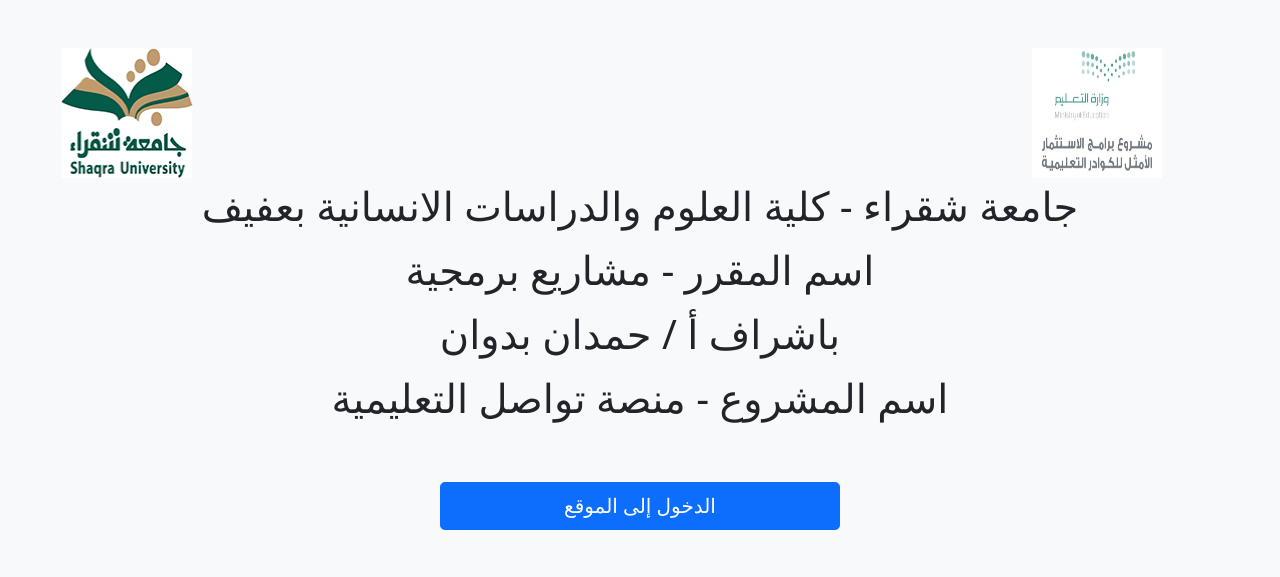
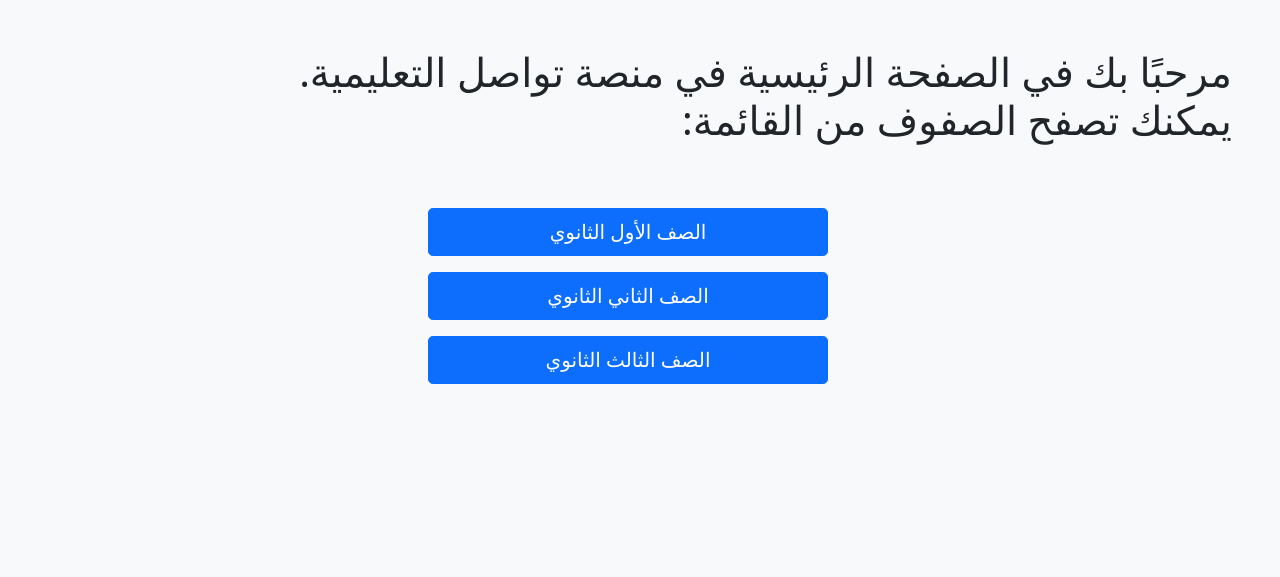
Before and after one commit to Abdelmasieh01/tawasol, a Django app: page / in a window 1280 px wide. Shown: the part 56-633 px from the top of the page. Run offline with Django 4.2, Linux system fonts and the light colour scheme.

Commit message:
Editing some changes

```diff
--- a/main/urls.py
+++ b/main/urls.py
@@ -3,7 +3,6 @@ from . import views
 
 urlpatterns = [
     path('', views.index, name='index'),
-    path('home/', views.home, name='home'),
     path('class/<int:pk>/', views.class_view, name='class'),
     path('student/<int:pk>/', views.student_view, name='student'),
     path('add-student', views.add_student, name='add-student'),
--- a/main/views.py
+++ b/main/views.py
@@ -9,9 +9,6 @@ from .forms import StudentForm, GradesForm, AttendanceForm
 # Create your views here.
 def index(request):
     return render(request, 'main/index.html',)
-
-def home(request):
-    return render(request, 'main/home.html',)
 
 def class_view(request, pk):
     class_object = get_object_or_404(Class, pk=pk)
--- a/templates/main/home.html
+++ /dev/null
@@ -1,70 +0,0 @@
-<html dir="rtl" lang="ar">
-{% block title %}
-<title>منصة تواصل التعليمية</title>
-{% endblock %}
-
-{% load static %}
-<link rel="stylesheet" href="https://cdn.jsdelivr.net/npm/bootstrap@5.0.2/dist/css/bootstrap.rtl.min.css"
-  integrity="sha384-gXt9imSW0VcJVHezoNQsP+TNrjYXoGcrqBZJpry9zJt8PCQjobwmhMGaDHTASo9N" crossorigin="anonymous">
-<script src="https://cdn.jsdelivr.net/npm/bootstrap@5.1.2/dist/js/bootstrap.bundle.min.js"
-  integrity="sha384-kQtW33rZJAHjgefvhyyzcGF3C5TFyBQBA13V1RKPf4uH+bwyzQxZ6CmMZHmNBEfJ" crossorigin="anonymous"></script>
-
-<body class="bg-light">
-  {% block navbar %}
-  <nav class="navbar navbar-light" style="background-color: #e3f2fd;">
-    <div class="container-fluid">
-      <a class="navbar-brand" href="#">منصة تواصل التعليمية</a>
-      <button class="navbar-toggler" type="button" data-bs-toggle="collapse" data-bs-target="#navbarNavDropdown"
-        aria-controls="navbarNavDropdown" aria-expanded="false" aria-label="Toggle navigation">
-        <span class="navbar-toggler-icon"></span>
-      </button>
-      <div class="collapse navbar-collapse" id="navbarNavDropdown">
-        <ul class="navbar-nav">
-          <li class="nav-item">
-            <a class="nav-link" aria-current="page" href="{% url 'home' %}">الصفحة الرئيسية</a>
-          </li>
-          <li class="nav-item dropdown">
-            <a class="nav-link dropdown-toggle" href="#" id="navbarDropdownMenuLink" role="button"
-              data-bs-toggle="dropdown" aria-expanded="false">
-              إضافة
-            </a>
-            <ul class="dropdown-menu" aria-labelledby="navbarDropdownMenuLink">
-              <li><a class="dropdown-item" href="{% url 'add-student' %}">إضافة طالب</a></li>
-              <li><a class="dropdown-item" href="{% url 'add-attendance' %}">إضافة بيانات حضور</a></li>
-              <li><a class="dropdown-item" href="{% url 'add-grades' %}">إضافة درجات طالب</a></li>
-            </ul>
-          </li>
-        </ul>
-      </div>
-    </div>
-  </nav>
-  {% endblock %}
-
-  {% block header %}
-  <h1 class="p-5">مرحبًا بك في الصفحة الرئيسية في منصة تواصل التعليمية.
-    <br>يمكنك تصفح الصفوف من القائمة:
-  </h1>
-  {% endblock %}
-
-  {% block content %}
-  <div class="container px-2">
-    <div class="row justify-content-center">
-      <div class="py-2 text-center" style="width: 25rem">
-        <a href="{% url 'class' 1 %}" class="btn btn-primary btn-lg py-2" style="width: 25rem">الصف الأول الثانوي</a>
-      </div>
-    </div>
-    <div class="row justify-content-center">
-      <div class="py-2" style="width: 25rem">
-        <a href="{% url 'class' 2 %}" class="btn btn-primary btn-lg py-2" style="width: 25rem">الصف الثاني الثانوي</a>
-      </div>
-    </div>
-    <div class="row justify-content-center">
-      <div class="py-2" style="width: 25rem">
-        <a href="{% url 'class' 3 %}" class="btn btn-primary btn-lg py-2" style="width: 25rem">الصف الثالث الثانوي</a>
-      </div>
-    </div>
-  </div>
-  {% endblock %}
-</body>
-
-</html>
--- a/templates/main/index.html
+++ b/templates/main/index.html
@@ -1,30 +1,70 @@
-{% extends "main/home.html" %}
-{% block header %}
+<html dir="rtl" lang="ar">
+{% block title %}
+<title>منصة تواصل التعليمية</title>
 {% endblock %}
+
 {% load static %}
-{% block content %}
-<div class="container p-5">
-    <div class="row justify-content-between">
-        <div class="col-4">
-            <img src="/files/dep.jpg" width="130px" height="130px">
-        </div>
-        <div class="col-4">
-            <img src="/files/uni.png" width="416px" height="130px">
-        </div>
+<link rel="stylesheet" href="https://cdn.jsdelivr.net/npm/bootstrap@5.0.2/dist/css/bootstrap.rtl.min.css"
+  integrity="sha384-gXt9imSW0VcJVHezoNQsP+TNrjYXoGcrqBZJpry9zJt8PCQjobwmhMGaDHTASo9N" crossorigin="anonymous">
+<script src="https://cdn.jsdelivr.net/npm/bootstrap@5.1.2/dist/js/bootstrap.bundle.min.js"
+  integrity="sha384-kQtW33rZJAHjgefvhyyzcGF3C5TFyBQBA13V1RKPf4uH+bwyzQxZ6CmMZHmNBEfJ" crossorigin="anonymous"></script>
+
+<body class="bg-light">
+  {% block navbar %}
+  <nav class="navbar navbar-light" style="background-color: #e3f2fd;">
+    <div class="container-fluid">
+      <a class="navbar-brand" href="#">منصة تواصل التعليمية</a>
+      <button class="navbar-toggler" type="button" data-bs-toggle="collapse" data-bs-target="#navbarNavDropdown"
+        aria-controls="navbarNavDropdown" aria-expanded="false" aria-label="Toggle navigation">
+        <span class="navbar-toggler-icon"></span>
+      </button>
+      <div class="collapse navbar-collapse" id="navbarNavDropdown">
+        <ul class="navbar-nav">
+          <li class="nav-item">
+            <a class="nav-link" aria-current="page" href="{% url 'index' %}">الصفحة الرئيسية</a>
+          </li>
+          <li class="nav-item dropdown">
+            <a class="nav-link dropdown-toggle" href="#" id="navbarDropdownMenuLink" role="button"
+              data-bs-toggle="dropdown" aria-expanded="false">
+              إضافة
+            </a>
+            <ul class="dropdown-menu" aria-labelledby="navbarDropdownMenuLink">
+              <li><a class="dropdown-item" href="{% url 'add-student' %}">إضافة طالب</a></li>
+              <li><a class="dropdown-item" href="{% url 'add-attendance' %}">إضافة بيانات حضور</a></li>
+              <li><a class="dropdown-item" href="{% url 'add-grades' %}">إضافة درجات طالب</a></li>
+            </ul>
+          </li>
+        </ul>
+      </div>
+    </div>
+  </nav>
+  {% endblock %}
+
+  {% block header %}
+  <h1 class="p-5">مرحبًا بك في الصفحة الرئيسية في منصة تواصل التعليمية.
+    <br>يمكنك تصفح الصفوف من القائمة:
+  </h1>
+  {% endblock %}
+
+  {% block content %}
+  <div class="container px-2">
+    <div class="row justify-content-center">
+      <div class="py-2 text-center" style="width: 25rem">
+        <a href="{% url 'class' 1 %}" class="btn btn-primary btn-lg py-2" style="width: 25rem">الصف الأول الثانوي</a>
+      </div>
     </div>
     <div class="row justify-content-center">
-        <h1 class="text-center py-1">جامعة شقراء - كلية العلوم والدراسات الانسانية بعفيف</h1>
-        <br>
-        <h1 class="text-center py-1">اسم المقرر - مشاريع برمجية</h1>
-        <br>
-        <h1 class="text-center py-1">باشراف أ / حمدان بدوان</h1>
-        <br>
-        <h1 class="text-center py-1">اسم المشروع - منصة تواصل التعليمية</h1>
+      <div class="py-2" style="width: 25rem">
+        <a href="{% url 'class' 2 %}" class="btn btn-primary btn-lg py-2" style="width: 25rem">الصف الثاني الثانوي</a>
+      </div>
     </div>
-    <div class="row justify-content-center py-5">
-        <div class="text-center">
-            <a href="{% url 'home' %}" class="btn btn-lg btn-primary" style="width:25rem">الدخول إلى الموقع</a>
-        </div>
+    <div class="row justify-content-center">
+      <div class="py-2" style="width: 25rem">
+        <a href="{% url 'class' 3 %}" class="btn btn-primary btn-lg py-2" style="width: 25rem">الصف الثالث الثانوي</a>
+      </div>
     </div>
-</div>
-{% endblock %}
+  </div>
+  {% endblock %}
+</body>
+
+</html>
```
